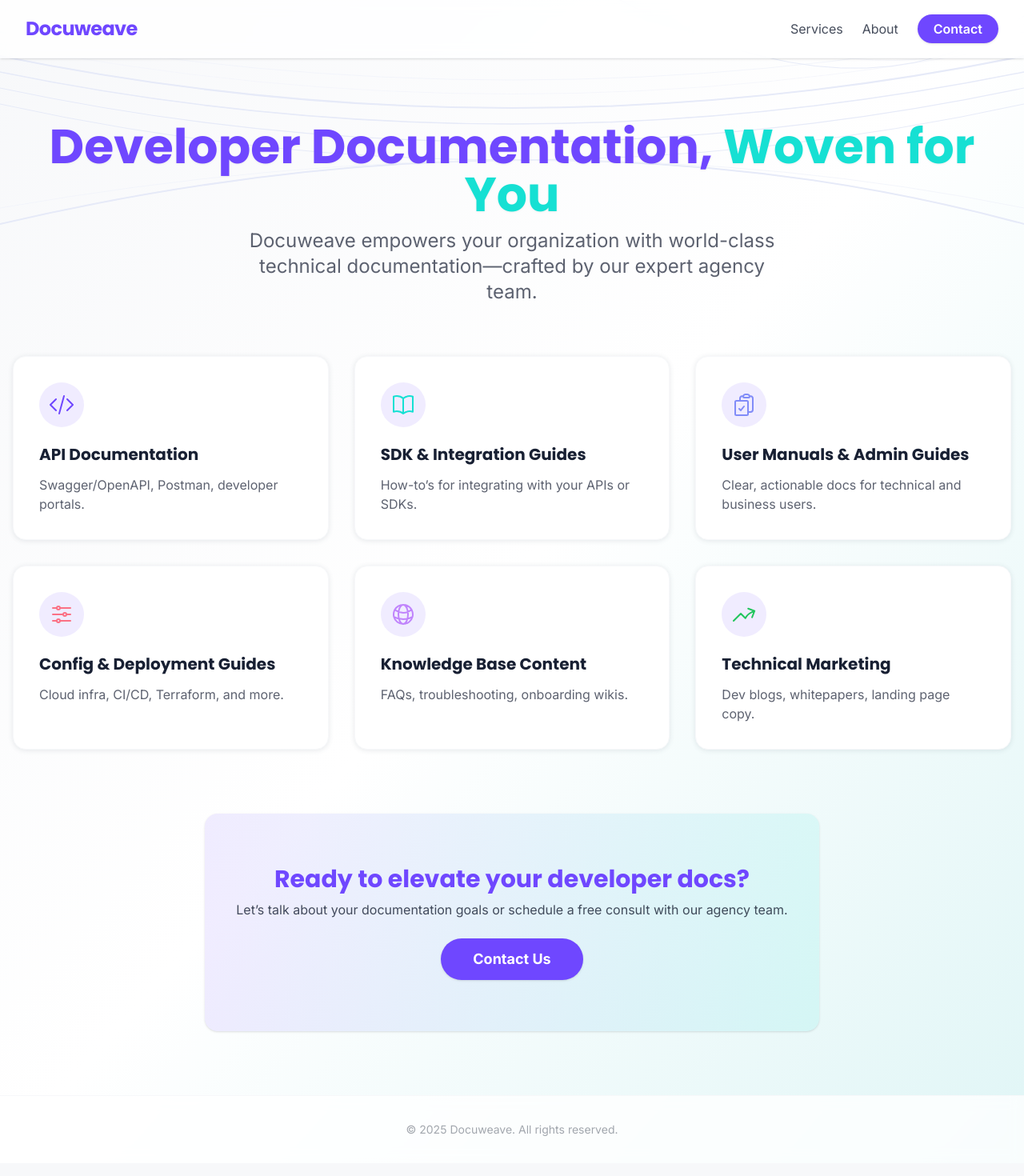
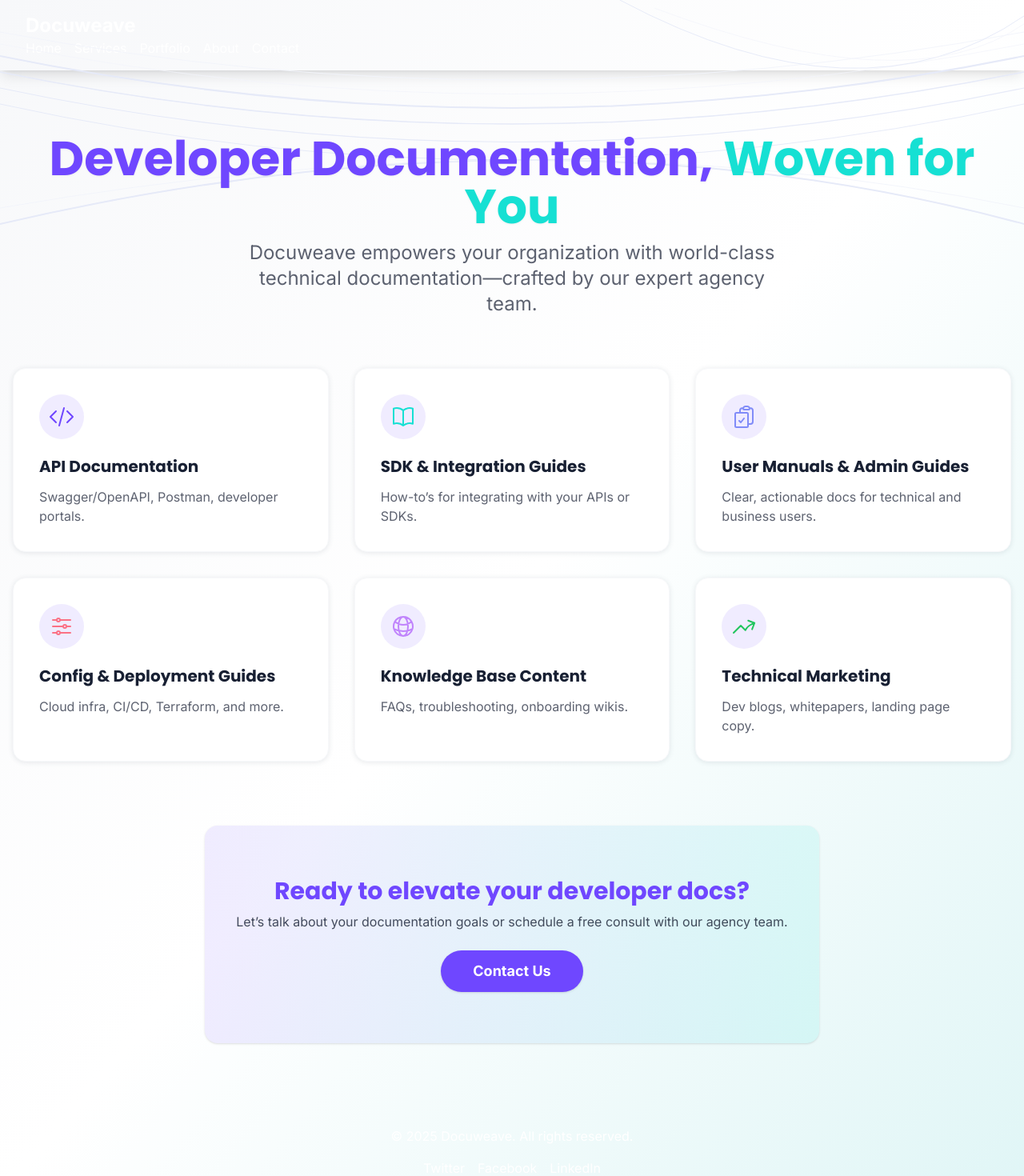
Before and after one commit to CognitronTechnologies/Docuweave, a Next.js app: page / in a window 1280 px wide. Shown: the top 1470 px of the page at 80% size. Built offline with nearby package versions, Linux system fonts and the light colour scheme.

Commit message:
Make nav bar and footer responsive

```diff
--- a/components/Footer.js
+++ b/components/Footer.js
@@ -1,7 +1,20 @@
 export default function Footer() {
   return (
-    <footer className="text-center py-8 text-dark/40 bg-white/80 backdrop-blur border-t border-light text-sm">
-      &copy; {new Date().getFullYear()} Docuweave. All rights reserved.
+    <footer className="w-full py-6 px-4 bg-navy text-white text-center">
+      <p className="text-sm sm:text-base">
+        &copy; {new Date().getFullYear()} Docuweave. All rights reserved.
+      </p>
+      <div className="flex justify-center gap-4 mt-4">
+        <a href="https://twitter.com" className="hover:text-blue-400">
+          Twitter
+        </a>
+        <a href="https://facebook.com" className="hover:text-blue-400">
+          Facebook
+        </a>
+        <a href="https://linkedin.com" className="hover:text-blue-400">
+          LinkedIn
+        </a>
+      </div>
     </footer>
-  )
+  );
 }
--- a/components/Navbar.js
+++ b/components/Navbar.js
@@ -1,16 +1,41 @@
-import Link from "next/link"
+import { useState } from 'react';
+import Link from 'next/link';
 
 export default function Navbar() {
+  const [menuOpen, setMenuOpen] = useState(false);
+
   return (
-    <nav className="sticky top-0 flex items-center justify-between py-5 px-8 bg-white/80 backdrop-blur shadow z-30 border-b border-light">
-      <Link href="/" className="font-heading text-2xl font-bold text-primary tracking-tight">Docuweave</Link>
-      <div className="flex items-center gap-6">
-        <Link href="/#services" className="text-dark/80 hover:text-primary font-medium transition">Services</Link>
-        <Link href="/about" className="text-dark/80 hover:text-primary font-medium transition">About</Link>
-        <Link href="/contact">
-          <span className="bg-primary text-white px-5 py-2 rounded-full font-semibold shadow hover:bg-accent transition">Contact</span>
+    <nav className="w-full py-4 px-4 md:px-8 bg-navy shadow-lg">
+      <div className="flex justify-between items-center">
+        <div className="text-xl md:text-2xl font-bold text-white">Docuweave</div>
+        <button
+          className="md:hidden text-white"
+          onClick={() => setMenuOpen(!menuOpen)}
+        >
+          ☰
+        </button>
+      </div>
+      <div
+        className={`mt-4 md:mt-0 ${
+          menuOpen ? 'block' : 'hidden'
+        } md:flex gap-4 text-white font-medium`}
+      >
+        <Link href="/" className="hover:text-blue-400">
+          Home
+        </Link>
+        <Link href="/services" className="hover:text-blue-400">
+          Services
+        </Link>
+        <Link href="/portfolio" className="hover:text-blue-400">
+          Portfolio
+        </Link>
+        <Link href="/about" className="hover:text-blue-400">
+          About
+        </Link>
+        <Link href="/contact" className="hover:text-blue-400">
+          Contact
         </Link>
       </div>
     </nav>
-  )
+  );
 }
```
